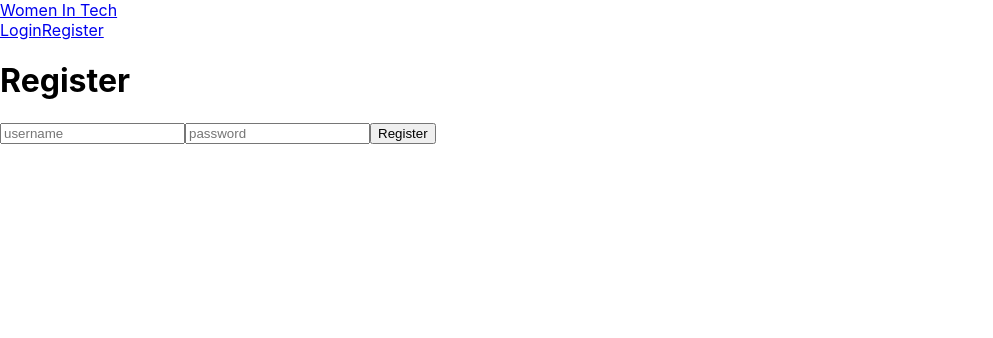
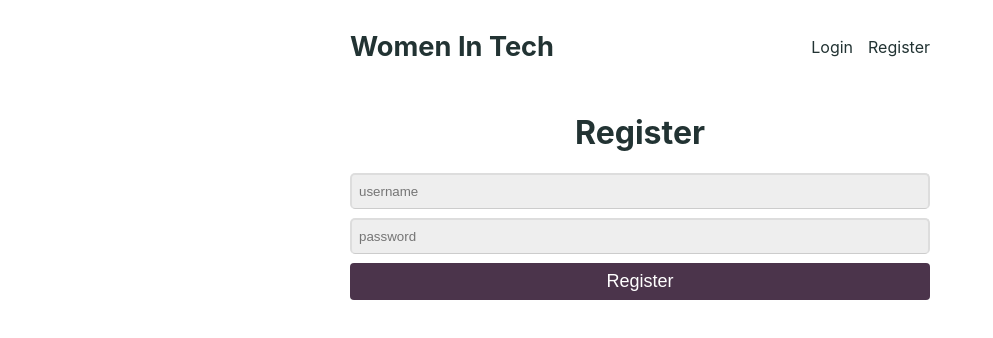
Before and after one commit to ReadyProgramReen/Women_Blog, a React (Create React App) app in the folder client/: page /register in a window 1280 px wide. Shown: the top 338 px of the page, without its empty margins (0-993 px from the left). Built offline with nearby package versions, Linux system fonts and the light colour scheme.

Commit message:
styles the layout pages abit

```diff
--- a/client/src/App.css
+++ b/client/src/App.css
@@ -1,38 +1,102 @@
-.App {
+*{
+  box-sizing: border-box;
+}
+body{
+  color: #233;
+}
+img{
+  max-width: 100%;
+}
+main{
+  padding: 10px;
+  max-width: 600px;
+  margin: 0 auto;
+
+}
+
+header{
+  display:flex;
+  justify-content: space-between;
+  margin-top:20px;
+  margin-bottom: 50px;
+  align-items: center;
+}
+
+header a {
+  text-decoration: none;
+  color: inherit;
+
+}
+
+header a.logo{
+  font-weight: bold;
+  font-size:1.7rem ;
+
+}
+
+header nav{
+  display : flex;
+  gap: 15px;
+}
+div.post{
+  display:grid;
+  grid-template-columns: .9fr 1.1fr;
+  gap:20px;
+  margin-bottom: 20px;
+}
+div.post div.text h2{
+  margin:0;
+  font-size: 1.8rem;
+}
+
+div.post p.info{
+  margin: 6px 0;
+  color: #888;
+  font-size: .7rem;
+  font-weight: bold;
+  display:flex;
+  gap:10px;
+}
+
+div.post p.info a.author{
+  color:#333;
+}
+
+div.post p.summary{
+  margin: 6px 0;
+  line-height: 1.5rem;
+}
+
+form.login, form.register{
+  max-width: 400px;
+  margin: 0 auto;
+}
+
+input{
+  display: block;
+  margin-bottom: 9px;
+  width:100%;
+  padding:9px 7px;
+  border:2px solid #ddd;
+  border-radius: 5px;
+  background-color: #eee;
+  border-bottom: 1px solid #ccc ;
+
+}
+
+button{
+  width:100%;
+  display:block;
+  background-color: rgb(75, 52, 75);
+  border:0;
+  color: #fff;
+  padding: 8px;
+  border-radius: 4px;
+  font-size: large;
+  cursor: pointer;
+
+}
+
+form h1{
   text-align: center;
 }
-
-.App-logo {
-  height: 40vmin;
-  pointer-events: none;
-}
-
-@media (prefers-reduced-motion: no-preference) {
-  .App-logo {
-    animation: App-logo-spin infinite 20s linear;
-  }
-}
-
-.App-header {
-  background-color: #282c34;
-  min-height: 100vh;
-  display: flex;
-  flex-direction: column;
-  align-items: center;
-  justify-content: center;
-  font-size: calc(10px + 2vmin);
-  color: white;
-}
-
-.App-link {
-  color: #61dafb;
-}
-
-@keyframes App-logo-spin {
-  from {
-    transform: rotate(0deg);
-  }
-  to {
-    transform: rotate(360deg);
-  }
-}
```
Also changed, not shown: client/public/images/image1.jpg (added).
